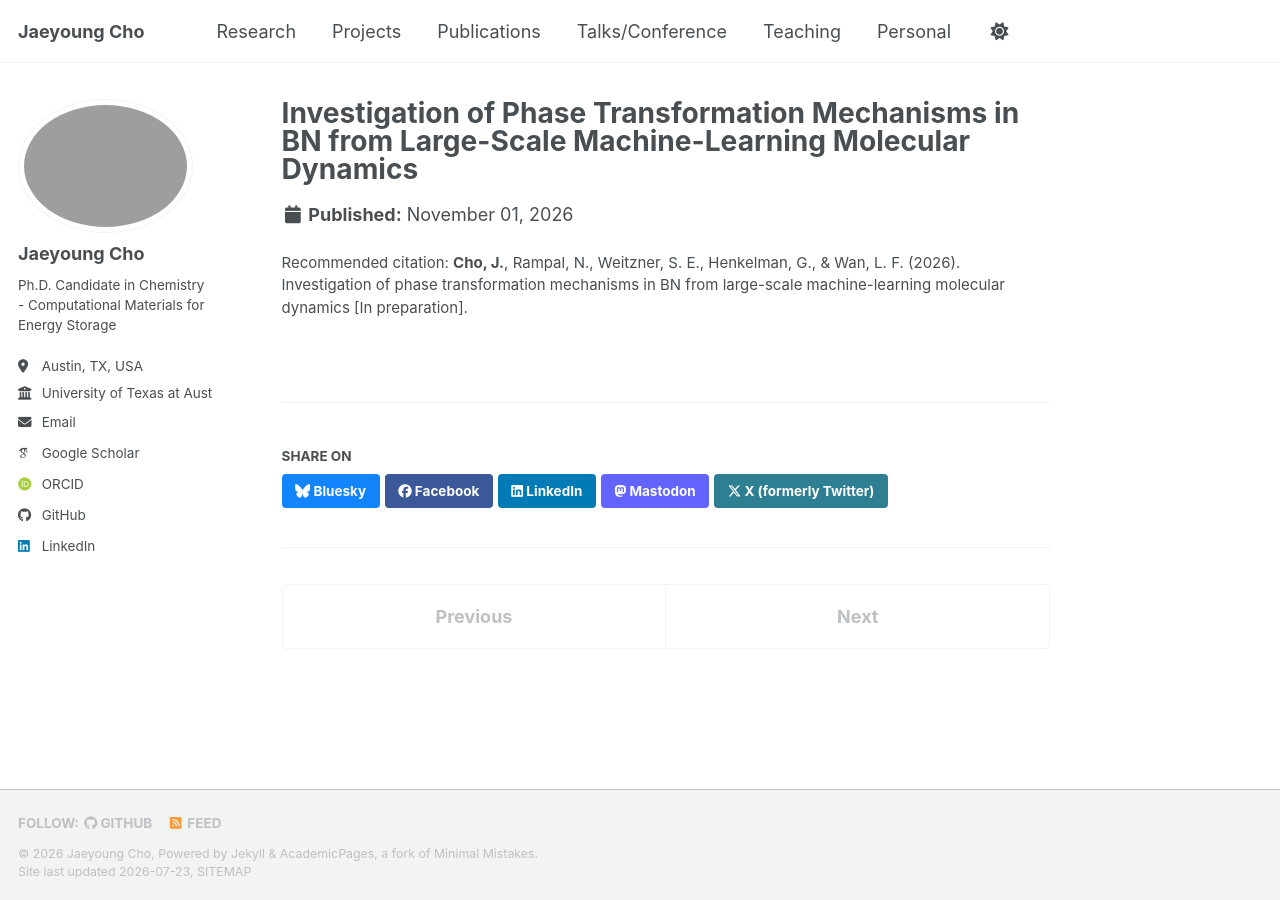
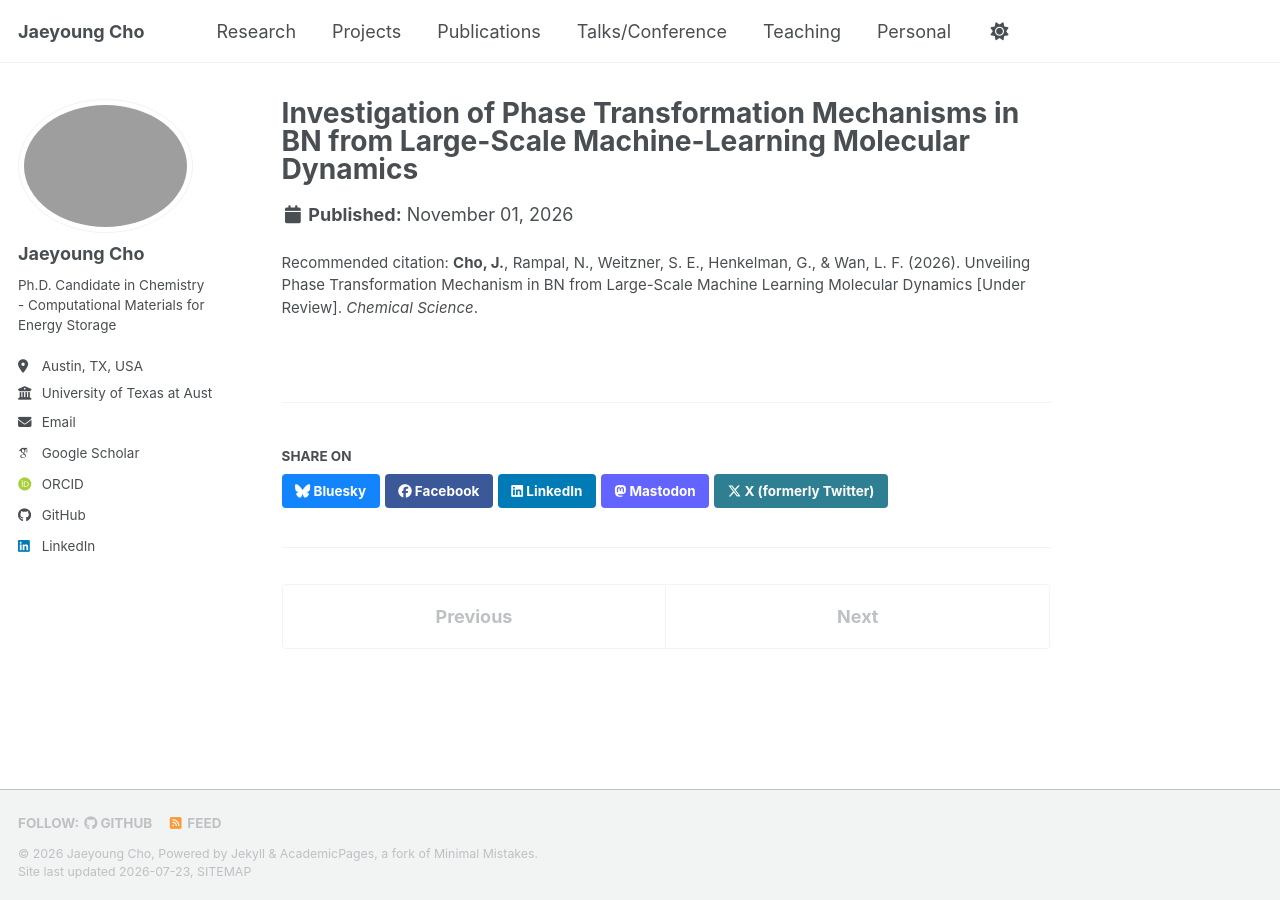
Before and after one commit to jycho5758/jycho5758.github.io, a Jekyll site: the page built from _publications/2026-06-02-bn-phase-transformation-mlmd.md, in a window 1280 px wide. Built offline with Jekyll 4.4.1, drawn with Linux system fonts in a browser that asks for light colours; some web fonts are replaced; a script bundle is joined from its source files by our own code; library files that are not in the unit come from our copies.

Commit message:
Update 2026-06-02-bn-phase-transformation-mlmd.md

```diff
--- a/_publications/2026-06-02-bn-phase-transformation-mlmd.md
+++ b/_publications/2026-06-02-bn-phase-transformation-mlmd.md
@@ -6,5 +6,5 @@ permalink: /publication/2026-bn-phase-transformation-mlmd
 header:
   teaser: /images/publications/acsami-bn.png
 date: 2026-11-01
-citation: '<b>Cho, J.</b>, Rampal, N., Weitzner, S. E., Henkelman, G., &amp; Wan, L. F. (2026). Investigation of phase transformation mechanisms in BN from large-scale machine-learning molecular dynamics [In preparation].'
+citation: '<b>Cho, J.</b>, Rampal, N., Weitzner, S. E., Henkelman, G., &amp; Wan, L. F. (2026). Unveiling Phase Transformation Mechanism in BN from Large-Scale Machine Learning Molecular Dynamics [Under Review]. <i>Chemical Science</i>.'
 ---
```
